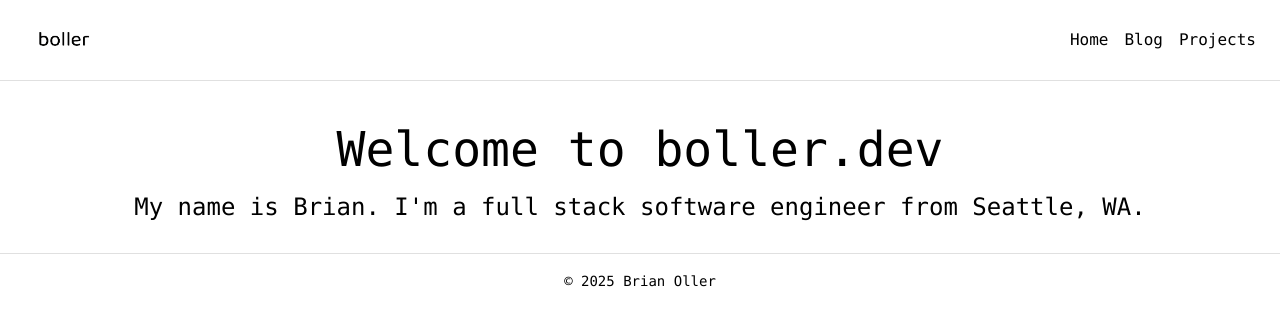
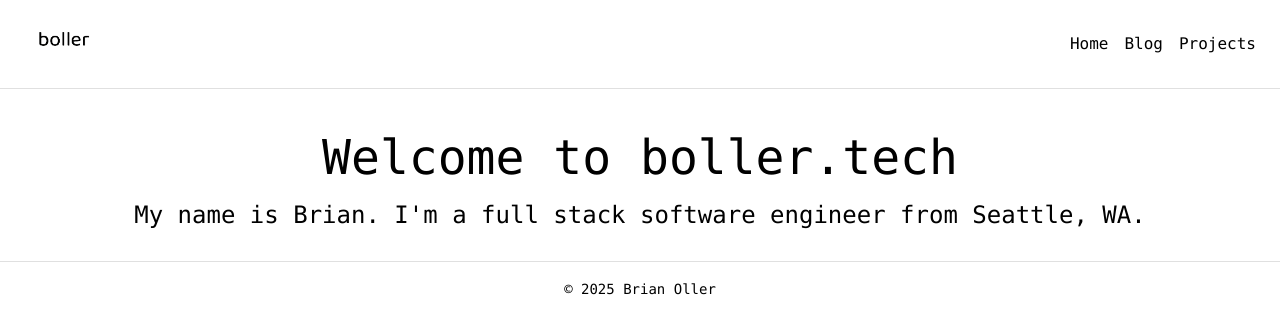
Before and after one commit to boller002/oller.io, a React (Create React App) app: page / in a window 1280 px wide. Shown: the top 334 px of the page. Built offline with nearby package versions, Linux system fonts and the light colour scheme.

Commit message:
make logo link to home

```diff
--- a/package.json
+++ b/package.json
@@ -1,5 +1,5 @@
 {
-  "name": "boller.dev",
+  "name": "boller.tech",
   "version": "1.0.0",
   "private": true,
   "dependencies": {
--- a/public/index.html
+++ b/public/index.html
@@ -5,7 +5,7 @@
     <link rel="icon" href="%PUBLIC_URL%/favicon-b-32x32.png" />
     <meta name="viewport" content="width=device-width, initial-scale=1" />
     <meta name="version" content="1.3">
-    <title>boller.dev</title>
+    <title>boller.tech</title>
   </head>
   <body>
     <noscript>You need to enable JavaScript to run this app.</noscript>
--- a/src/components/Header.js
+++ b/src/components/Header.js
@@ -65,8 +65,9 @@ const Header = () => {
         }}
       >
         <Toolbar sx={{ justifyContent: "space-between" }}>
-          {/* Placeholder for LOGO */}
-          <img src={logo} width="80"/>
+          <RouterLink to="/">
+            <img src={logo} width="80" style={{ cursor: 'pointer' }}/>
+          </RouterLink>
 
           {isMobile ? (
             <>
--- a/src/pages/Home.js
+++ b/src/pages/Home.js
@@ -7,7 +7,7 @@ const Home = () => {
     <Container sx={{ mt: 5 }}>
       <Box sx={{ textAlign: "center", mb: 4 }}>
         <Typography variant="h1" sx={{ mb: 2 }}>
-          Welcome to boller.dev
+          Welcome to boller.tech
         </Typography>
         <Typography variant="h3">
           My name is Brian. I'm a full stack software engineer from Seattle, WA.
```
Also changed, not shown: 1 other file (tests, documents, lock files or other folders).
